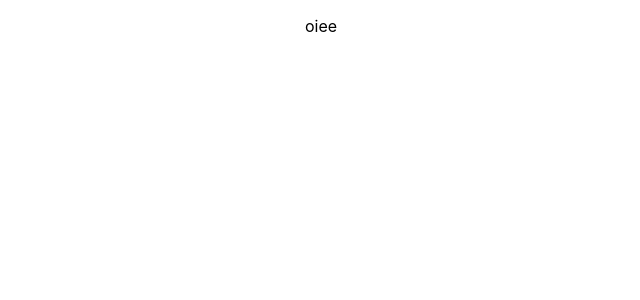
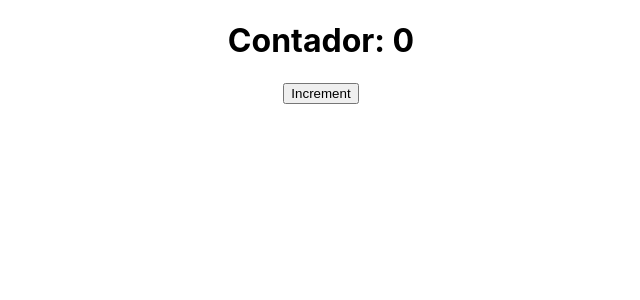
Before and after one commit to marcelosanto/react-hook, a React (Create React App) app: page / in a window 1280 px wide. Shown: the top 300 px of the page, without its empty margins (319-959 px from the left). Built offline with nearby package versions, Linux system fonts and the light colour scheme.

Commit message:
feat: usestate

```diff
--- a/src/App.js
+++ b/src/App.js
@@ -1,11 +1,23 @@
+import { useState } from 'react'
 import './App.css'
 
 function App() {
-  return (
-    <div className='App'>
-      <p>oiee</p>
-    </div>
-  )
+    const [counter, setCounter] = useState(0)
+
+    const handlerIncrement = () => {
+        setCounter((counter) => counter + 1)
+    }
+
+    return (
+        <div className="App">
+            <h1>Contador: {counter}</h1>
+            <p>
+                <button type="button" onClick={handlerIncrement}>
+                    Increment
+                </button>
+            </p>
+        </div>
+    )
 }
 
 export default App
--- a/src/index.css
+++ b/src/index.css
@@ -1,13 +1,13 @@
 body {
-  margin: 0;
-  font-family: -apple-system, BlinkMacSystemFont, 'Segoe UI', 'Roboto', 'Oxygen',
-    'Ubuntu', 'Cantarell', 'Fira Sans', 'Droid Sans', 'Helvetica Neue',
-    sans-serif;
-  -webkit-font-smoothing: antialiased;
-  -moz-osx-font-smoothing: grayscale;
+    margin: 0;
+    padding: 0;
+    box-sizing: border-box;
+    font-family: -apple-system, BlinkMacSystemFont, 'Segoe UI', 'Roboto', 'Oxygen', 'Ubuntu', 'Cantarell', 'Fira Sans',
+        'Droid Sans', 'Helvetica Neue', sans-serif;
+    -webkit-font-smoothing: antialiased;
+    -moz-osx-font-smoothing: grayscale;
 }
 
 code {
-  font-family: source-code-pro, Menlo, Monaco, Consolas, 'Courier New',
-    monospace;
+    font-family: source-code-pro, Menlo, Monaco, Consolas, 'Courier New', monospace;
 }
```
Also changed, not shown: package.json (+7 -0 lines), 1 other file (tests, documents, lock files or other folders).
